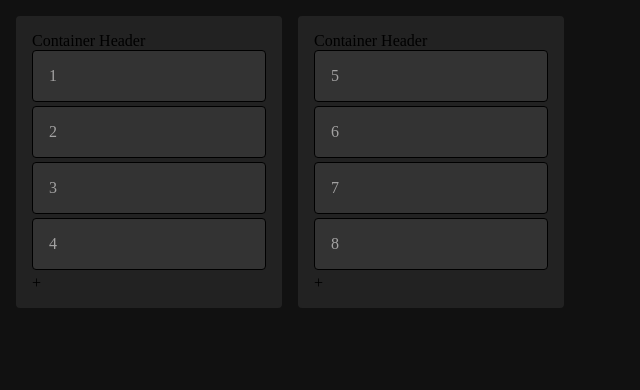
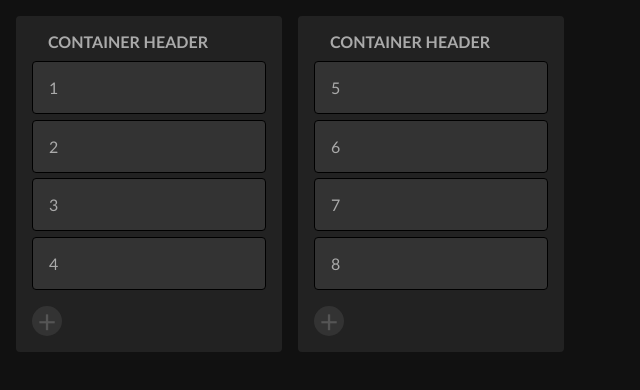
Before and after one commit to rev1311/mind-flow, a plain HTML site: page index.html in a window 1280 px wide. Shown: the whole page, without its empty margins (0-640 px from the left). Drawn offline with Linux system fonts and the light colour scheme.

Commit message:
added add_btn styles

```diff
--- a/style.css
+++ b/style.css
@@ -1,10 +1,25 @@
 body {
     margin: 0;
     background-color: #111;
+    font-family: 'Gill Sans', 'Gill Sans MT', Calibri, 'Trebuchet MS', sans-serif;
 }
 
 .isHidden {
     display: none;
+}
+
+.add_btn {
+    width: 20px;
+    height: 20px;
+    border-radius: 50vh;
+    background-color: #333;
+    color:#555;
+    font-size: 2rem;
+    padding: 5px;
+    margin-top: 1rem;
+    display: flex;
+    align-items: center;
+    justify-content: center;
 }
 
 .container {
@@ -16,21 +31,30 @@ body {
     transition: 0.45s;
 }
 
+.container-header {
+    color: #aaa;
+    text-transform: uppercase;
+    font-weight: 700;
+    padding-left: 1rem;
+    margin-bottom: 10px;
+}
+
 .draggable {
     cursor: move;
 }
 
 .dragging {
     opacity: 0.5;
+    transform: rotate(3deg);
 }
 
 .card {
     width: 200px;
     border-radius: 0.25rem;
     background-color: #333;
-    color:rgb(163, 162, 162);
+    color:#aaa;
     padding: 1rem;
-    margin-bottom: 0.25rem;
+    margin-bottom: 0.35rem;
     border: 1px solid black;
     transition: 0.45s;
 }
```
